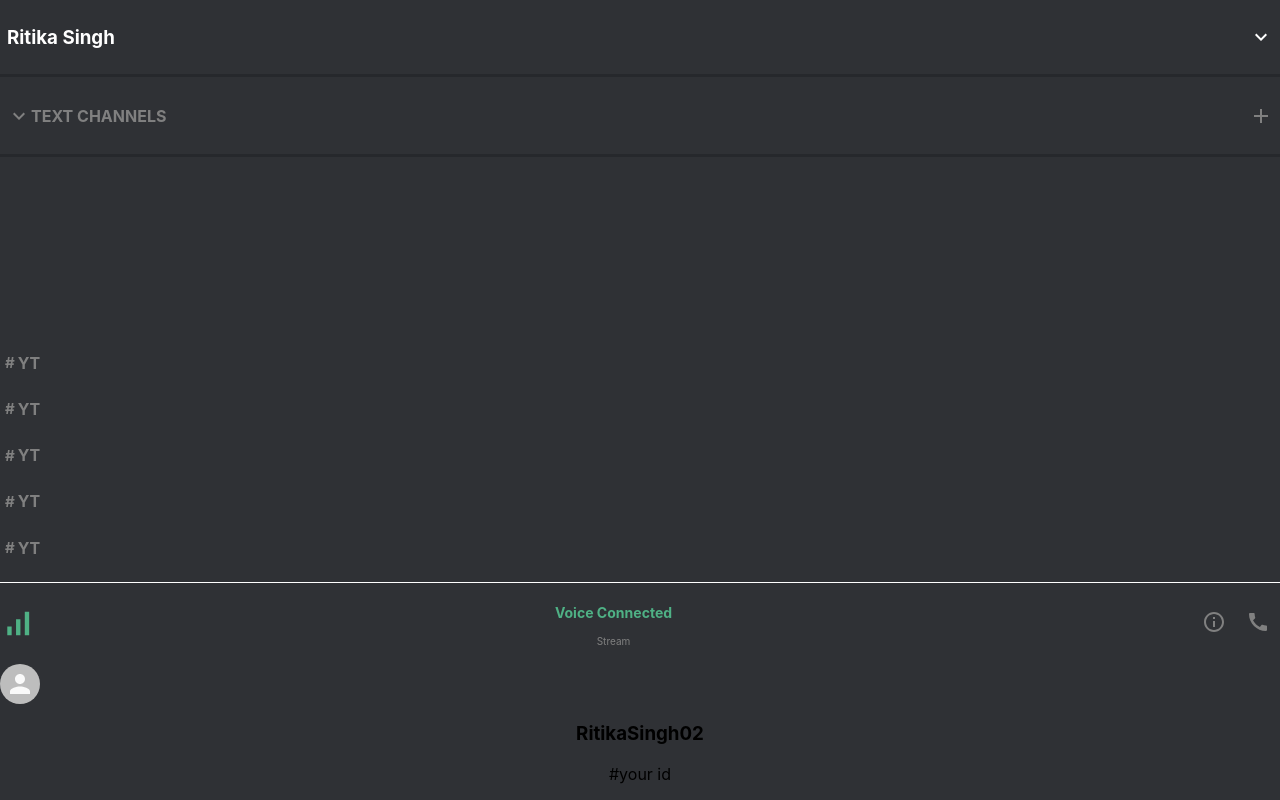
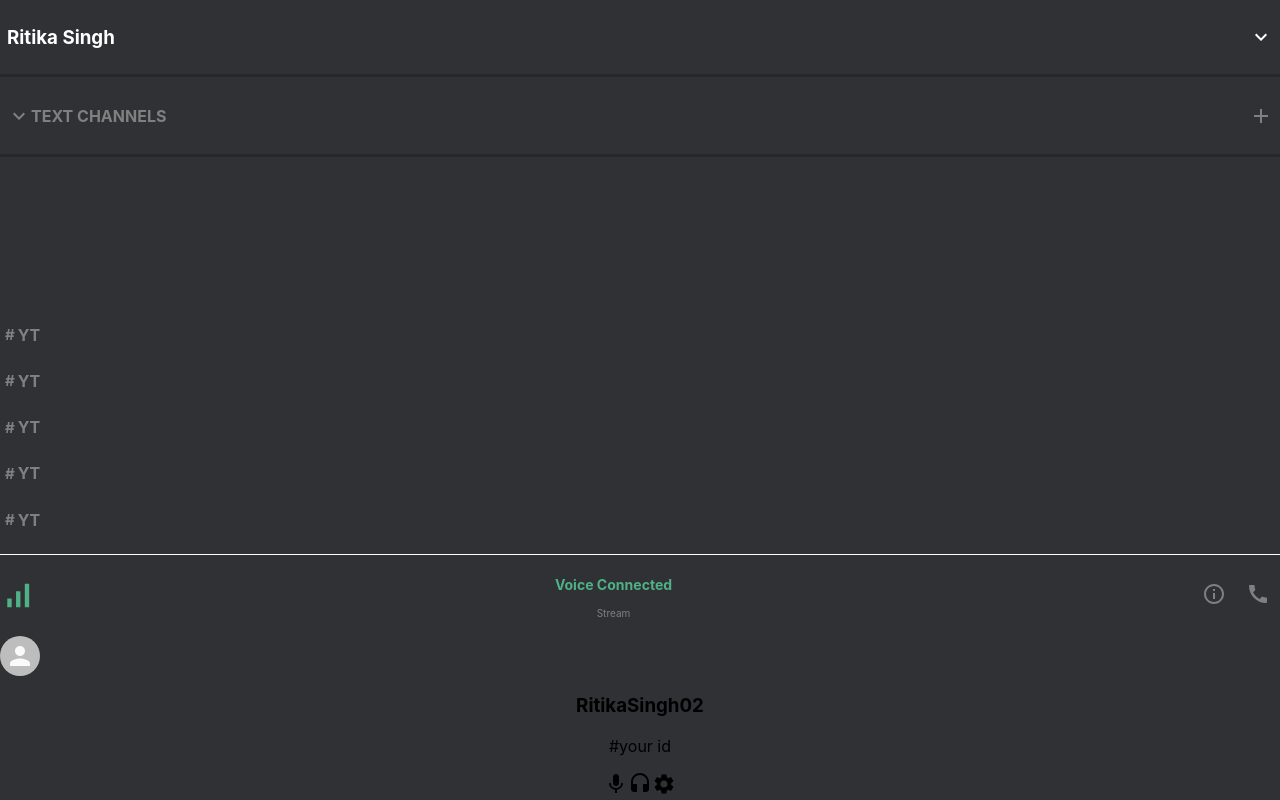
Before and after one commit to RitikaSingh02/DISCORD-CLONE-REDUX, a React (Create React App) app: page / in a window 1280 px wide. Built offline with nearby package versions, Linux system fonts and the light colour scheme.

Commit message:
MaterialUI

```diff
--- a/src/Sidebar.css
+++ b/src/Sidebar.css
@@ -71,3 +71,14 @@
 .sidebar__voiceicons>.MuiSvgIcon-root{
     padding: 10px;
 }
+.sidebar__profile{
+    display: flex;
+    align-items: center;
+    justify-content: space-between;
+    border-top: 1px solid white;
+    color: gray;
+    font-size: 12px;
+}
+.sidebar__profile_info{
+    flex: 1;
+}
--- a/src/sidebar.js
+++ b/src/sidebar.js
@@ -7,6 +7,10 @@
 import CallIcon from "@material-ui/icons/Call"
 import SidebarChannel from "./SidebarChannel.js"
 import {Avatar} from "@material-ui/core"
+import MicIcon from "@material-ui/icons/Mic"
+import HeadsetIcon from "@material-ui/icons/Headset"
+import SettingsIcon from "@material-ui/icons/Settings"
+
 function Sidebar()
     {
         return (
@@ -49,6 +53,11 @@
                     <h3>RitikaSingh02</h3>
                     <p>#your id</p>
                 </div>
+                <div className="sidebar__profile_icons">
+                    <MicIcon/>
+                    <HeadsetIcon/>
+                    <SettingsIcon/>
+                </div>
             </div>
             </div>
         )
```
Also changed, not shown: 1 other file (tests, documents, lock files or other folders).
